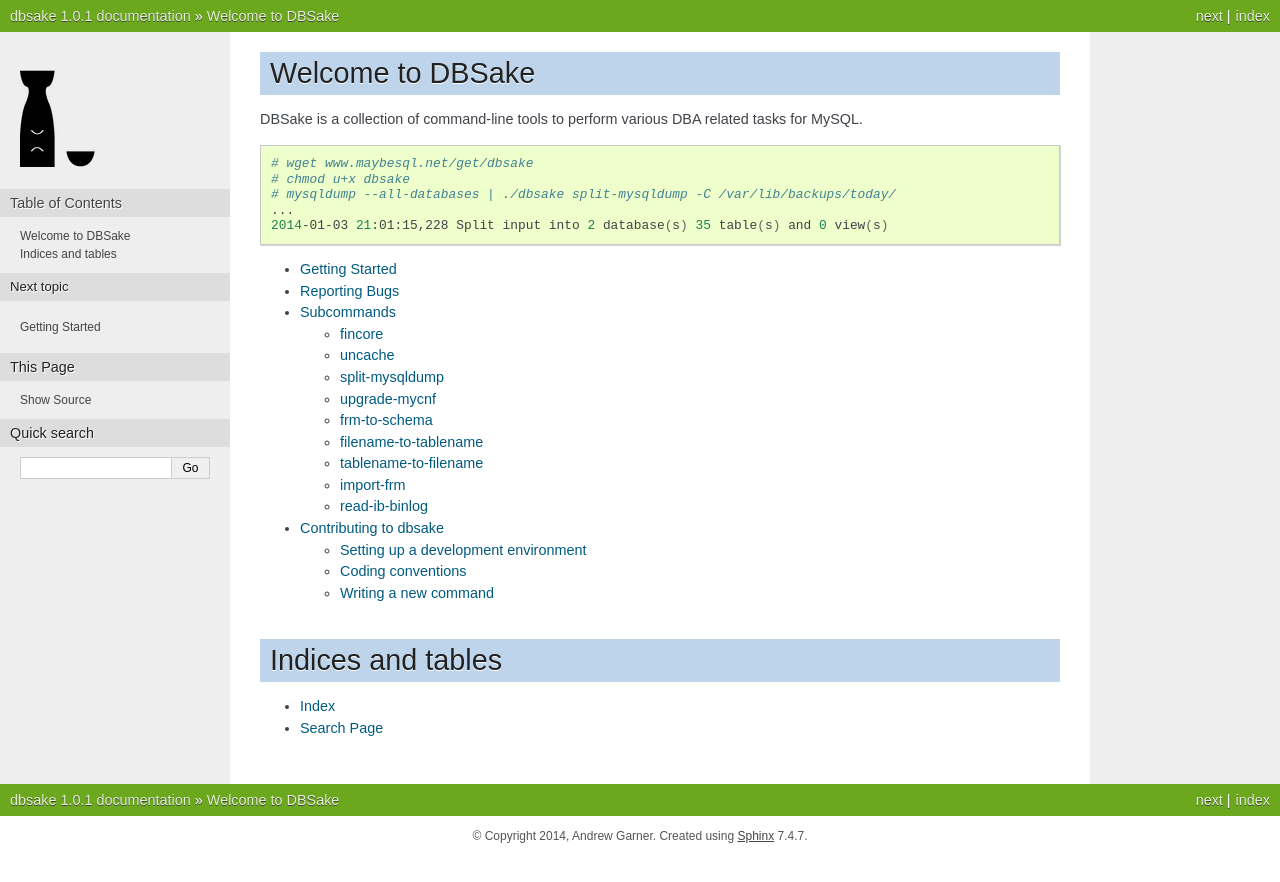
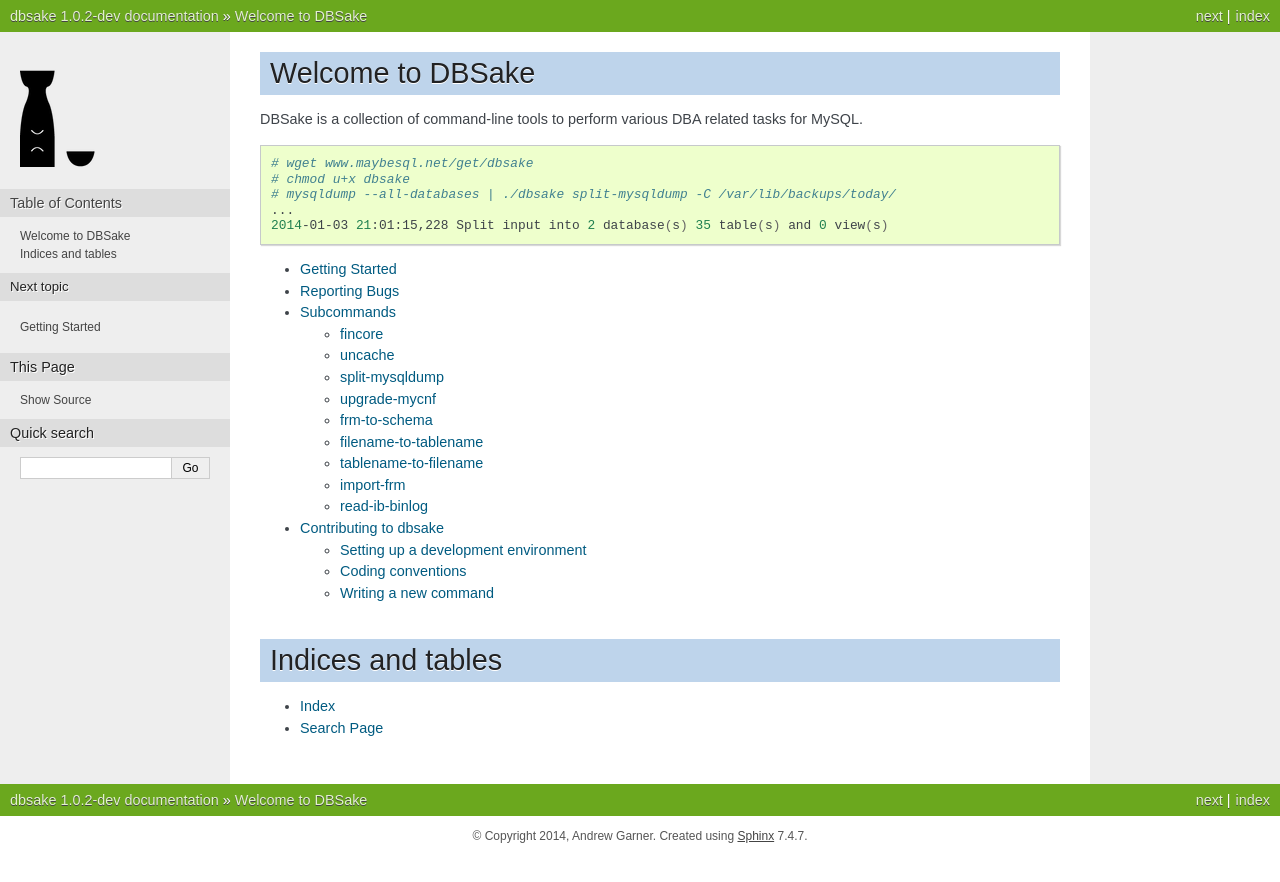
Before and after one commit to abg/dbsake, a Sphinx documentation site: the page built from docs/index.rst, in a window 1280 px wide. Shown: the top 882 px of the page. Built offline with Sphinx 7.4.7, drawn with Linux system fonts in a browser that asks for light colours.

Commit message:
bump dbsake version

```diff
--- a/dbsake/__init__.py
+++ b/dbsake/__init__.py
@@ -9,7 +9,7 @@ try:
 except NameError:
     _basestring = str
 
-__version__ = '1.0.1'
+__version__ = '1.0.2-dev'
 
 from dbsake import argparse
 from dbsake import baker
--- a/docs/conf.py
+++ b/docs/conf.py
@@ -48,9 +48,9 @@ copyright = u'2014, Andrew Garner'
 # built documents.
 #
 # The short X.Y version.
-version = '1.0.1'
+version = '1.0.2-dev'
 # The full version, including alpha/beta/rc tags.
-release = '1.0.1'
+release = '1.0.2-dev'
 
 # The language for content autogenerated by Sphinx. Refer to documentation
 # for a list of supported languages.
```
Also changed, not shown: 1 other file.
